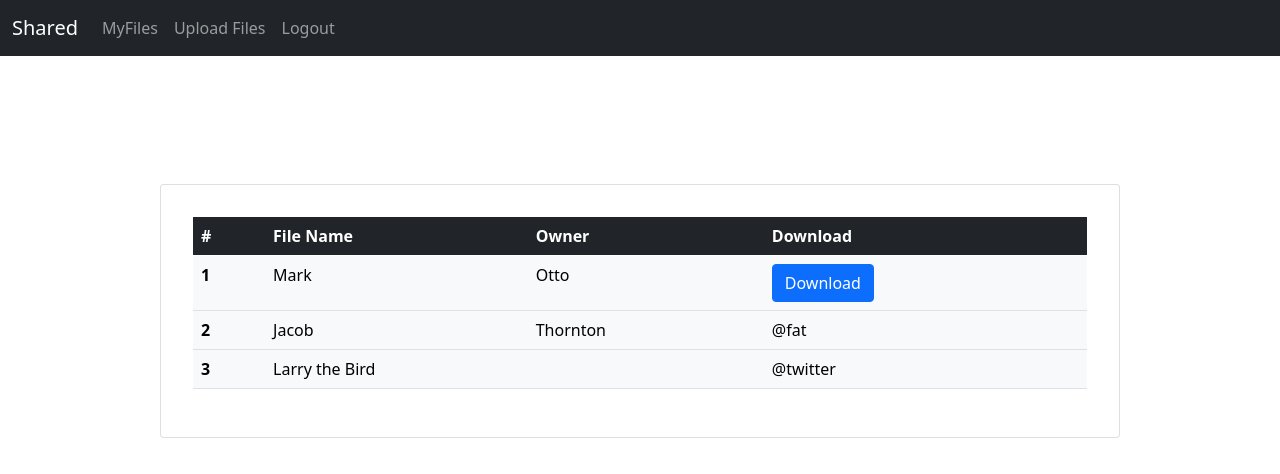
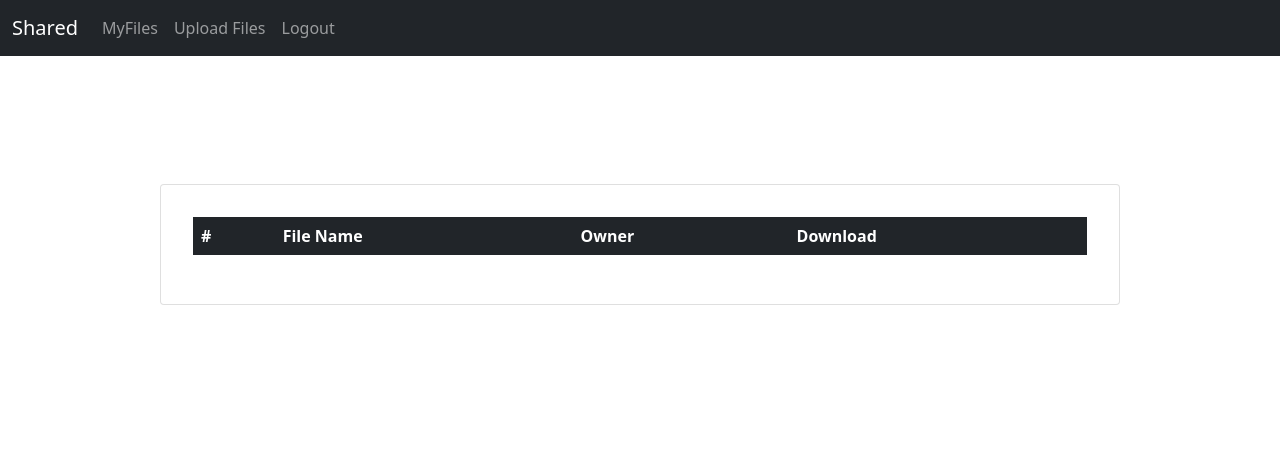
Before and after one commit to mohit12141/DbmsPrac8, a plain HTML site: page DBMS PRAC8/table.html in a window 1280 px wide. Drawn offline with nearby package versions, Linux system fonts and the light colour scheme.

Commit message:
done some improvements

```diff
--- a/DBMS PRAC8/table.html
+++ b/DBMS PRAC8/table.html
@@ -42,25 +42,8 @@
 
                 </tr>
               </thead>
-              <tbody>
-                <tr>
-                  <th scope="row">1</th>
-                  <td>Mark</td>
-                  <td>Otto</td>
-                  <td><button class="btn btn-primary" value="download">Download</button></td>
+              <tbody id="files">
 
-                </tr>
-                <tr>
-                  <th scope="row">2</th>
-                  <td>Jacob</td>
-                  <td>Thornton</td>
-                  <td>@fat</td>
-                </tr>
-                <tr>
-                  <th scope="row">3</th>
-                  <td colspan="2">Larry the Bird</td>
-                  <td>@twitter</td>
-                </tr>
               </tbody>
           </table>
         </div>
```
